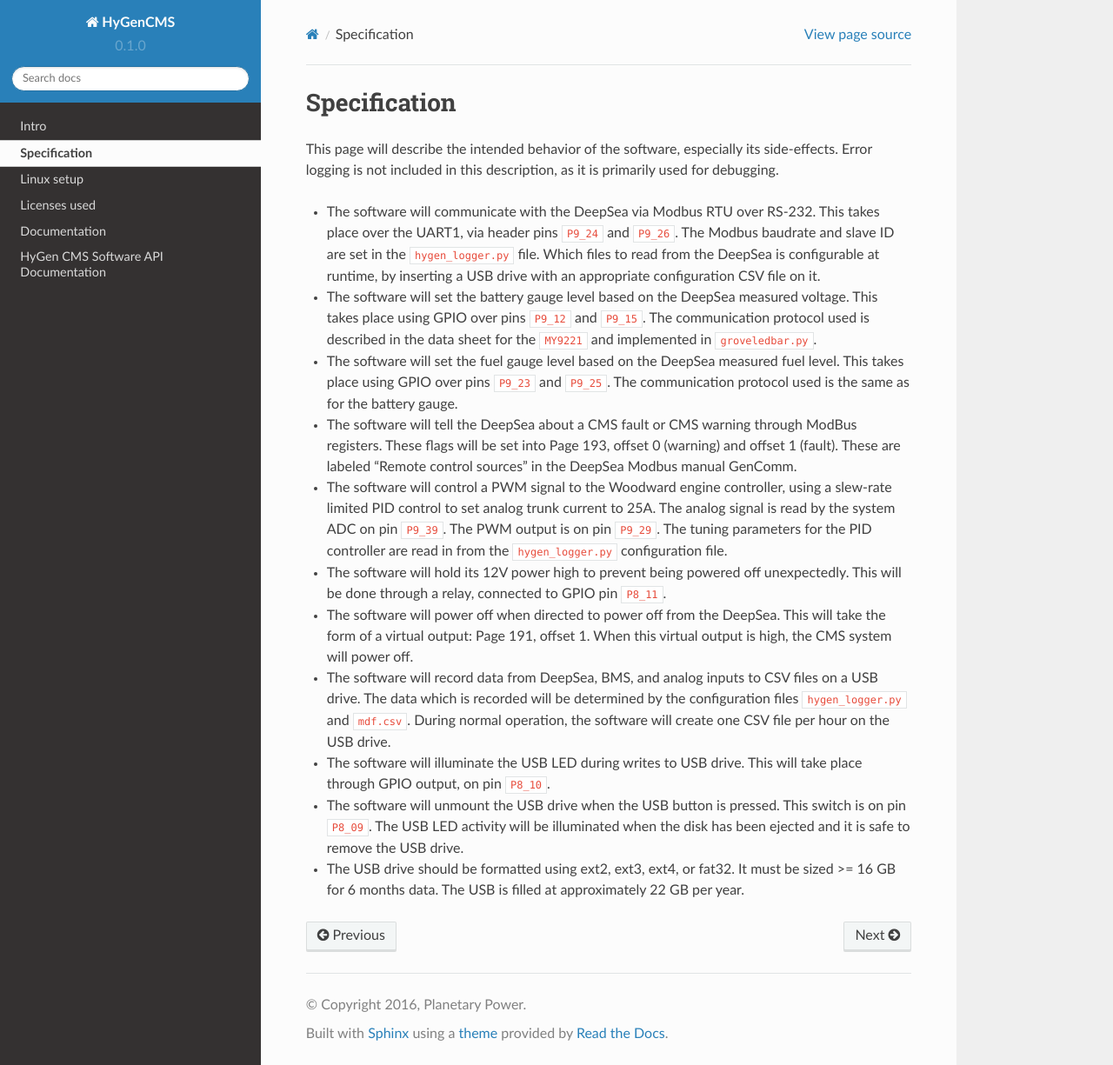
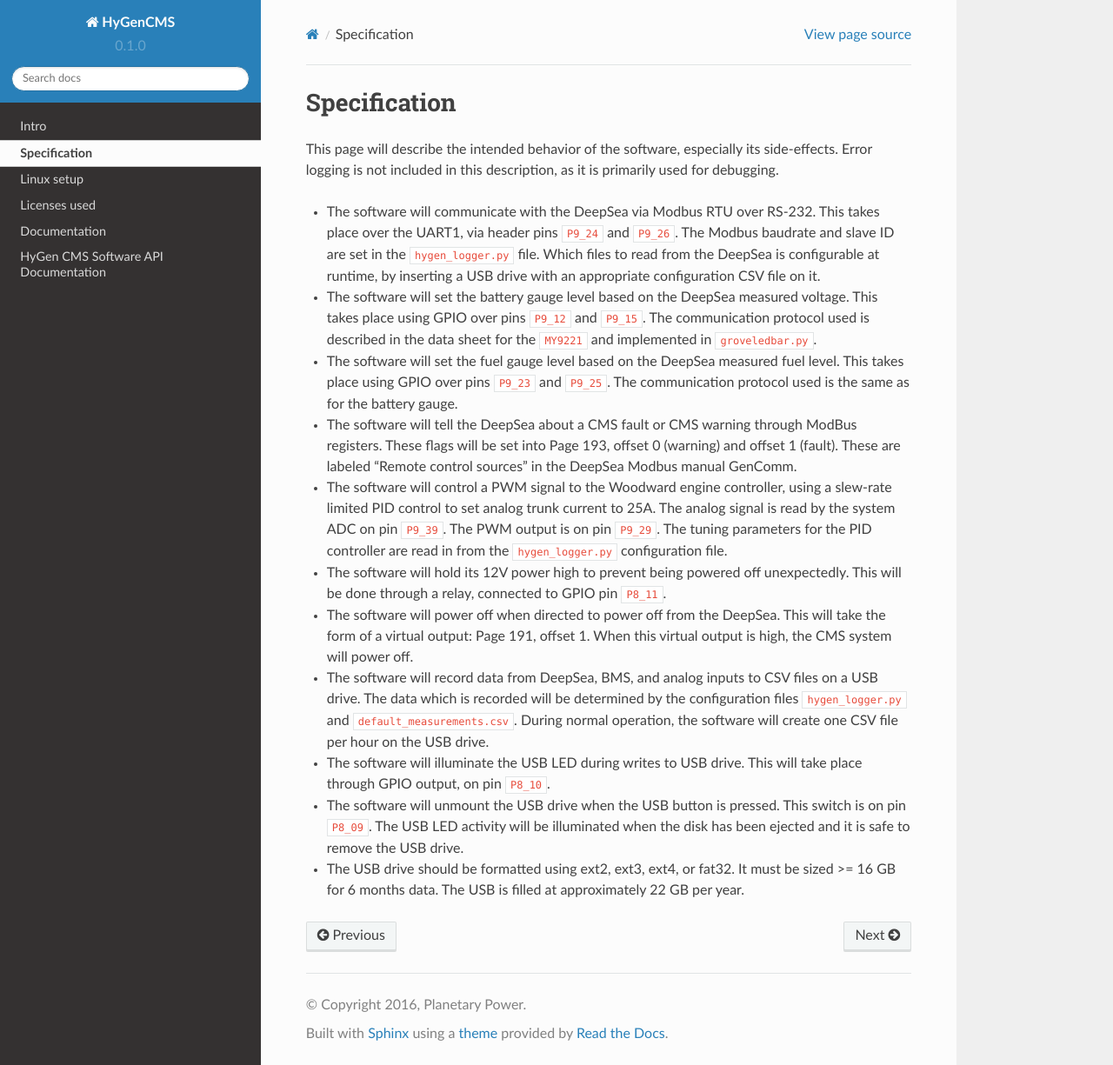
Before and after one commit to BillMarty/HyGenCMS, a Sphinx documentation site: the page built from docs/source/specification.txt, in a window 1280 px wide and 1225 px high. Shown: the whole window at 87% size. Built offline with Sphinx 7.4.7 and the Read the Docs theme 2.0.0, drawn with Linux system fonts in a browser that asks for light colours.

Commit message:
Removed mdf.csv, which seems to be an old version of default_measurements.csv. Changed the documentation file that mentioned mdf.csv.

```diff
--- a/docs/source/specification.txt
+++ b/docs/source/specification.txt
@@ -49,7 +49,7 @@ description, as it is primarily used for debugging.
 * The software will record data from DeepSea, BMS, and analog inputs to
   CSV files on a USB drive. The data which is recorded will be
   determined by the configuration files ``hygen_logger.py`` and
-  ``mdf.csv``. During normal operation, the software will create one
+  ``default_measurements.csv``. During normal operation, the software will create one
   CSV file per hour on the USB drive.
 
 * The software will illuminate the USB LED during writes to USB drive.
```
Also changed, not shown: 1 other file.
